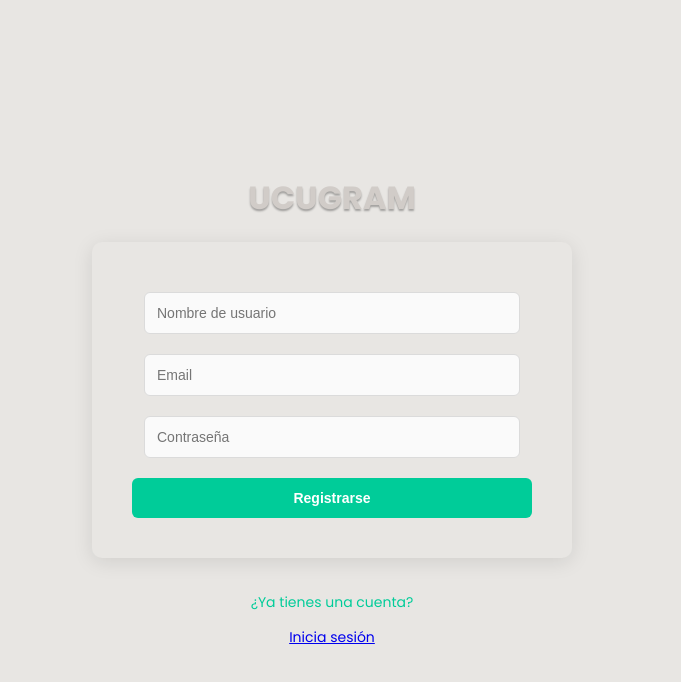
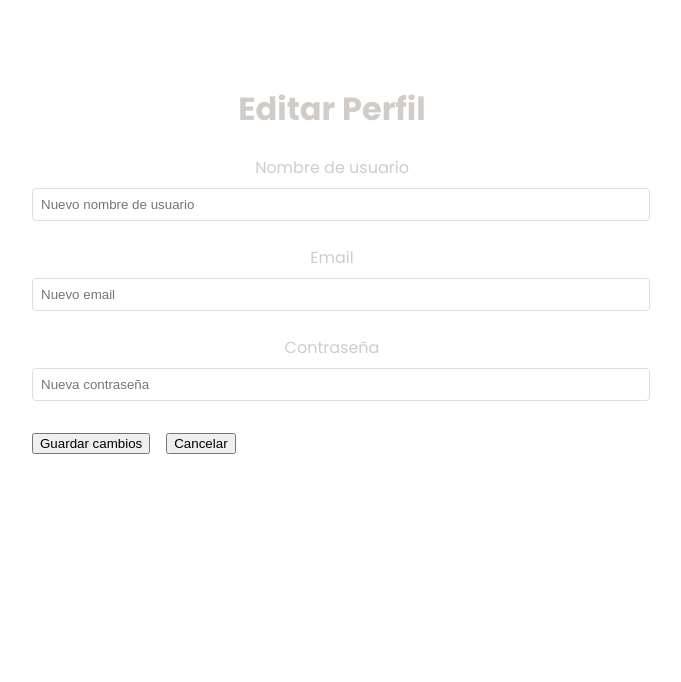
Before and after one commit to beldomadeira/DWM-Proyecto, a React (Create React App) app: page /edit-profile in a window 1280 px wide. Before the commit this address led to /register. Shown: the top 682 px of the page, without its empty margins (308-989 px from the left). Built offline with nearby package versions, Linux system fonts and the light colour scheme; sample sign-in values are in the browser's storage.

Commit message:
fixed some things, posts, edit profile, comments and likes

```diff
--- a/src/App.js
+++ b/src/App.js
@@ -8,7 +8,7 @@ import RegisterFormulario from './pages/Register';
 import Feed from './pages/Feed';
 import Login from './pages/Login';
 import UserProfile from './pages/User';
-
+import EditProfile from './components/edit-profile';
 const App = () => {
   return (
     <AuthProvider>
@@ -35,7 +35,14 @@ const App = () => {
               </PrivateRoute>
             }
           />
-
+          <Route
+            path="/edit-profile"
+            element={
+              <PrivateRoute>
+                <EditProfile />
+              </PrivateRoute>
+            }
+          />
           {/* Rutas publicas */}
           <Route path="/login" element={<Login />} />
           <Route path="/register" element={<RegisterFormulario />} />
--- /dev/null
+++ b/src/components/EditProfile.css
@@ -0,0 +1,32 @@
+.edit-profile-container {
+    max-width: 600px;
+    margin: 2rem auto;
+    padding: 2rem;
+  }
+
+  .form-group {
+    margin-bottom: 1.5rem;
+  }
+
+  .form-group label {
+    display: block;
+    margin-bottom: 0.5rem;
+  }
+
+  .form-group input {
+    width: 100%;
+    padding: 0.5rem;
+    border: 1px solid #ddd;
+    border-radius: 4px;
+  }
+
+  .button-group {
+    display: flex;
+    gap: 1rem;
+    margin-top: 2rem;
+  }
+
+  .error-message {
+    color: red;
+    margin-bottom: 1rem;
+  }
--- a/src/components/LeftSide.js
+++ b/src/components/LeftSide.js
@@ -36,7 +36,7 @@ const LeftSide = ({ userProfilePic }) => {
             <div className="navLinkPart">
                 <div className="navLink">
                     <HomeIcon className="icon" />
-                    <div className="navName">Home</div>
+                    <div className="navName" onClick={handleHomeClick}>Home</div>
                 </div>
                 <div className="navLink">
                     <NotificationsIcon className="icon" />
--- a/src/components/MiddleSide.js
+++ b/src/components/MiddleSide.js
@@ -5,9 +5,13 @@ import axios from "axios";
 
 const MiddleSide = () => {
   const [posts, setPosts] = useState([]);
+  const currentUserId = localStorage.getItem("userId");
 
   useEffect(() => {
-    console.log("token", localStorage.getItem("token"));
+    fetchPosts();
+  }, []);
+
+  const fetchPosts = () => {
     axios
       .get(`http://localhost:3001/api/posts/feed`, {
         headers: {
@@ -18,20 +22,93 @@ const MiddleSide = () => {
       .then((response) => {
         setPosts(response.data);
       });
-  }, []);
+  };
+
+  const handleLike = async (postId) => {
+    try {
+      const post = posts.find(p => p._id === postId);
+      const isCurrentlyLiked = post.likes.includes(currentUserId);
+
+      if (isCurrentlyLiked) {
+        await axios.delete(`http://localhost:3001/api/posts/${postId}/like`, {
+          headers: {
+            Authorization: `Bearer ${localStorage.getItem("token")}`,
+          },
+        });
+      } else {
+        await axios.post(`http://localhost:3001/api/posts/${postId}/like`, {}, {
+          headers: {
+            Authorization: `Bearer ${localStorage.getItem("token")}`,
+          },
+        });
+      }
+
+      // Update posts state to reflect the like change
+      setPosts(posts.map(post => {
+        if (post._id === postId) {
+          const newLikes = isCurrentlyLiked
+            ? post.likes.filter(id => id !== currentUserId)
+            : [...post.likes, currentUserId];
+          return { ...post, likes: newLikes };
+        }
+        return post;
+      }));
+    } catch (error) {
+      console.error('Error handling like:', error);
+    }
+  };
+
+  const handleComment = async (postId, comment) => {
+    try {
+      await axios.post(
+        `http://localhost:3001/api/posts/${postId}/comments`,
+        { content: comment },
+        {
+          headers: {
+            Authorization: `Bearer ${localStorage.getItem("token")}`,
+          },
+        }
+      );
+      fetchPosts(); // Refresh posts to get updated comments
+    } catch (error) {
+      console.error('Error posting comment:', error);
+    }
+  };
+
+  const handleDeleteComment = async (postId, commentId) => {
+    try {
+      await axios.delete(
+        `http://localhost:3001/api/posts/${postId}/comments/${commentId}`,
+        {
+          headers: {
+            Authorization: `Bearer ${localStorage.getItem("token")}`,
+          },
+        }
+      );
+      fetchPosts(); // Refresh posts to get updated comments
+    } catch (error) {
+      console.error('Error deleting comment:', error);
+    }
+  };
 
   return (
     <div className="MiddleSidePart">
-      {posts.map((post, index) => (
+      {posts.map((post) => (
         <Post
-          key={index}
+          key={post._id}
+          postId={post._id}
           username={post.user.username}
           userProfilePic={post.user.profilePicture}
           postImage={`http://localhost:3001/${post.imageUrl}`}
           caption={post.caption}
-          likes={post.likes}
-          comments={post.comments}
-          timeAgo={post.createdAt}
+          likes={post.likes || []}
+          comments={post.comments || []}
+          timeAgo={new Date(post.createdAt).toLocaleDateString()}
+          onLike={() => handleLike(post._id)}
+          onComment={handleComment}
+          onDeleteComment={handleDeleteComment}
+          currentUserId={currentUserId}
+          isLiked={post.likes?.includes(currentUserId)}
         />
       ))}
     </div>
--- a/src/components/Post.css
+++ b/src/components/Post.css
@@ -98,3 +98,82 @@
     margin: 0 auto;
     display: block;
 }
+
+.liked {
+  color: red;
+}
+
+.comments-section {
+  padding: 10px 0;
+}
+
+.comment {
+  display: flex;
+  align-items: center;
+  margin: 5px 0;
+}
+
+.comment-username {
+  font-weight: bold;
+  margin-right: 8px;
+}
+
+.delete-comment {
+  margin-left: auto;
+  background: none;
+  border: none;
+  color: #999;
+  cursor: pointer;
+}
+
+.delete-comment:hover {
+  color: red;
+}
+
+.addComment {
+  display: flex;
+  padding: 10px;
+  border-top: 1px solid #dbdbdb;
+}
+
+.addComment input {
+  flex: 1;
+  border: none;
+  outline: none;
+  padding: 5px;
+}
+
+.addComment button {
+  border: none;
+  background: none;
+  color: #0095f6;
+  font-weight: bold;
+  cursor: pointer;
+}
+
+.addComment button:disabled {
+  color: #b3dffc;
+  cursor: default;
+}
+
+.interaction-counts {
+  display: flex;
+  gap: 1rem;
+  margin-bottom: 0.5rem;
+}
+
+.likes-count, .comments-count {
+  font-weight: 600;
+  color: #262626;
+}
+
+.actionIcon.liked {
+  color: #ed4956;
+  animation: likeAnimation 0.3s ease-in-out;
+}
+
+@keyframes likeAnimation {
+  0% { transform: scale(1); }
+  50% { transform: scale(1.2); }
+  100% { transform: scale(1); }
+}
--- a/src/components/Post.js
+++ b/src/components/Post.js
@@ -1,4 +1,4 @@
-import React from "react";
+import React, { useState } from "react";
 import "./Post.css";
 import MoreHorizIcon from "@mui/icons-material/MoreHoriz";
 import FavoriteIcon from "@mui/icons-material/Favorite";
@@ -6,6 +6,7 @@ import ModeCommentIcon from "@mui/icons-material/ModeComment";
 import SendIcon from "@mui/icons-material/Send";
 
 const Post = ({
+  postId,
   username,
   userProfilePic,
   postImage,
@@ -13,36 +14,90 @@ const Post = ({
   likes,
   comments,
   timeAgo,
+  onLike,
+  onComment,
+  onDeleteComment,
+  currentUserId,
+  isLiked
 }) => {
+  const [newComment, setNewComment] = useState('');
+  const [showComments, setShowComments] = useState(false);
+
+  const handleSubmitComment = (e) => {
+    e.preventDefault();
+    onComment(postId, newComment);
+    setNewComment('');
+  };
+
   return (
     <div className="post">
       <div className="postHeader">
         <div className="userInfo">
           <img src={userProfilePic} alt="User" className="profilePic" />
-          <span className="username">{username}</span>
+          <span className="username-post">{username}</span>
         </div>
         <MoreHorizIcon className="moreIcon" />
       </div>
 
       <img src={postImage} alt="Post" className="postImage" />
 
+      <div className="postActions">
+        <FavoriteIcon
+          className={`actionIcon ${isLiked ? 'liked' : ''}`}
+          onClick={() => onLike(postId)}
+        />
+        <ModeCommentIcon
+          className="actionIcon"
+          onClick={() => setShowComments(!showComments)}
+        />
+        <SendIcon className="actionIcon" />
+      </div>
+
       <div className="postContent">
-        <div className="likes">{likes.length} likes</div>
+        <div className="interaction-counts">
+          <span className="likes-count">{likes.length} likes</span>
+          <span className="comments-count">{comments.length} comments</span>
+        </div>
         <div className="caption">
-          <span className="username-post">{username}</span> {caption}
+          <span className="username">{username}</span> {caption}
         </div>
+
+        {showComments && (
+          <div className="comments-section">
+            {comments.map((comment) => (
+              <div key={comment._id} className="comment">
+                <span className="comment-username">{comment.user?.username}</span>
+                <span className="comment-content">{comment.content}</span>
+                {comment.user?._id === currentUserId && (
+                  <button
+                    className="delete-comment"
+                    onClick={() => onDeleteComment(postId, comment._id)}
+                  >
+                    ×
+                  </button>
+                )}
+              </div>
+            ))}
+          </div>
+        )}
+
         <div className="timeAgo">{timeAgo}</div>
       </div>
 
-      <div className="postActions">
-        <FavoriteIcon className="actionIcon" />
-        <ModeCommentIcon className="actionIcon" />
-        <SendIcon className="actionIcon" />
-      </div>
-
-      <div className="addComment">
-        <input type="text" placeholder="Add a comment..." />
-      </div>
+      <form className="addComment" onSubmit={handleSubmitComment}>
+        <input
+          type="text"
+          placeholder="Add a comment..."
+          value={newComment}
+          onChange={(e) => setNewComment(e.target.value)}
+        />
+        <button
+          type="submit"
+          disabled={!newComment.trim()}
+        >
+          Post
+        </button>
+      </form>
     </div>
   );
 };
--- a/src/components/ProfileHeader.jsx
+++ b/src/components/ProfileHeader.jsx
@@ -1,5 +1,6 @@
 import React from 'react';
 import './ProfileHeader.css';
+import { useNavigate } from 'react-router-dom';
 
 const ProfileHeader = ({
   username,
@@ -10,6 +11,8 @@ const ProfileHeader = ({
   createdAt,
   isOwnProfile
 }) => {
+  const navigate = useNavigate();
+
   return (
     <div className="profile-header">
       <div className="profile-avatar">
@@ -21,7 +24,12 @@ const ProfileHeader = ({
           <h1 className="profile-username">{username}</h1>
           {isOwnProfile && (
             <>
-              <button className="edit-profile-btn">Editar perfil</button>
+              <button
+                className="edit-profile-btn"
+                onClick={() => navigate('/edit-profile')}
+              >
+                Editar perfil
+              </button>
             </>
           )}
         </div>
--- /dev/null
+++ b/src/components/edit-profile.jsx
@@ -0,0 +1,89 @@
+import React, { useState } from 'react';
+import { useNavigate } from 'react-router-dom';
+import axios from 'axios';
+import './EditProfile.css';
+
+const EditProfile = () => {
+  const navigate = useNavigate();
+  const [editForm, setEditForm] = useState({
+    username: '',
+    email: '',
+    password: ''
+  });
+  const [error, setError] = useState('');
+
+  const handleChange = (e) => {
+    setEditForm({
+      ...editForm,
+      [e.target.name]: e.target.value
+    });
+  };
+
+  const handleSubmit = async (e) => {
+    e.preventDefault();
+    try {
+      const dataToUpdate = {};
+      if (editForm.username) dataToUpdate.username = editForm.username;
+      if (editForm.email) dataToUpdate.email = editForm.email;
+      if (editForm.password) dataToUpdate.password = editForm.password;
+
+      await axios.put(`http://localhost:3001/api/user/profile/edit`, dataToUpdate);
+      navigate(-1); // Go back to profile page
+    } catch (error) {
+      setError('Error al actualizar el perfil');
+      console.error('Error updating profile:', error);
+    }
+  };
+
+  return (
+    <div className="edit-profile-container">
+      <h1>Editar Perfil</h1>
+      {error && <div className="error-message">{error}</div>}
+
+      <form onSubmit={handleSubmit}>
+        <div className="form-group">
+          <label htmlFor="username">Nombre de usuario</label>
+          <input
+            type="text"
+            id="username"
+            name="username"
+            value={editForm.username}
+            onChange={handleChange}
+            placeholder="Nuevo nombre de usuario"
+          />
+        </div>
+
+        <div className="form-group">
+          <label htmlFor="email">Email</label>
+          <input
+            type="email"
+            id="email"
+            name="email"
+            value={editForm.email}
+            onChange={handleChange}
+            placeholder="Nuevo email"
+          />
+        </div>
+
+        <div className="form-group">
+          <label htmlFor="password">Contraseña</label>
+          <input
+            type="password"
+            id="password"
+            name="password"
+            value={editForm.password}
+            onChange={handleChange}
+            placeholder="Nueva contraseña"
+          />
+        </div>
+
+        <div className="button-group">
+          <button type="submit">Guardar cambios</button>
+          <button type="button" onClick={() => navigate(-1)}>Cancelar</button>
+        </div>
+      </form>
+    </div>
+  );
+};
+
+export default EditProfile;
--- a/src/pages/Feed.jsx
+++ b/src/pages/Feed.jsx
@@ -1,31 +1,35 @@
+import React, { useState, useEffect } from 'react';
 import LeftSide from '../components/LeftSide';
 import MiddleSide from '../components/MiddleSide';
 import axios from 'axios';
 
-function Feed(){
+function Feed() {
+    const [userProfilePic, setUserProfilePic] = useState(null);
     const userId = localStorage.getItem("userId");
-    const profilePicture = axios.get(`http://localhost:3001/api/user/profile/${userId}`, {
-        headers: {
-            Authorization: `Bearer ${localStorage.getItem("token")}`,
-        },
-    })
+
+    useEffect(() => {
+        axios.get(`http://localhost:3001/api/user/profile/${userId}`, {
+            headers: {
+                Authorization: `Bearer ${localStorage.getItem("token")}`,
+            },
+        })
         .then((response) => {
-            return response.data.user.profilePicture;
+            setUserProfilePic(response.data.user.profilePicture);
         })
         .catch((error) => {
             console.error("Error al obtener el perfil del usuario", error);
         });
+    }, [userId]);
 
     return (
         <div className="App">
             <div className='leftSide'>
-                <LeftSide userProfilePic={profilePicture} />
+                <LeftSide userProfilePic={userProfilePic} />
             </div>
             <div className='middleSide'>
                 <MiddleSide />
             </div>
             <div className='rightSide'>
-
             </div>
         </div>
     );
```
